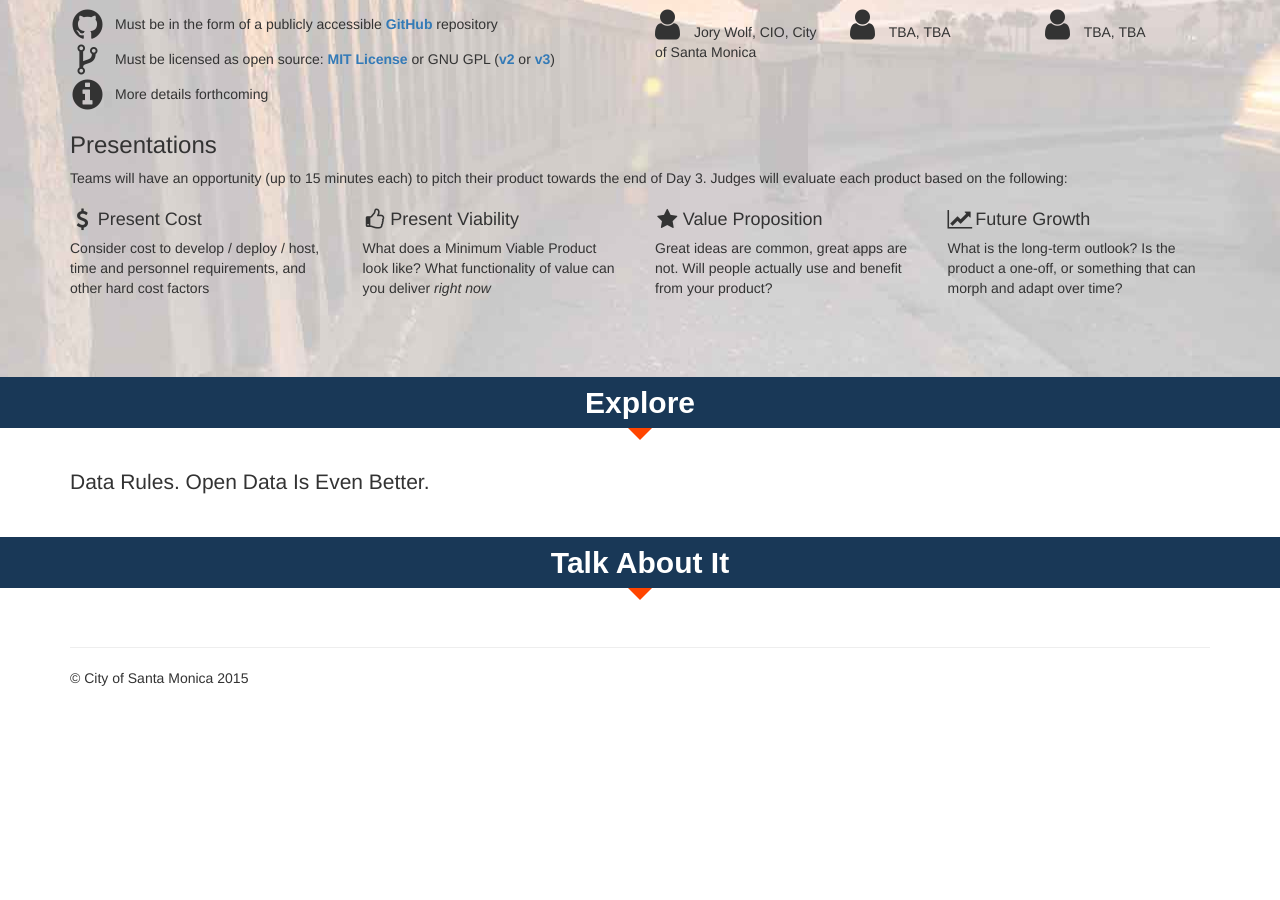
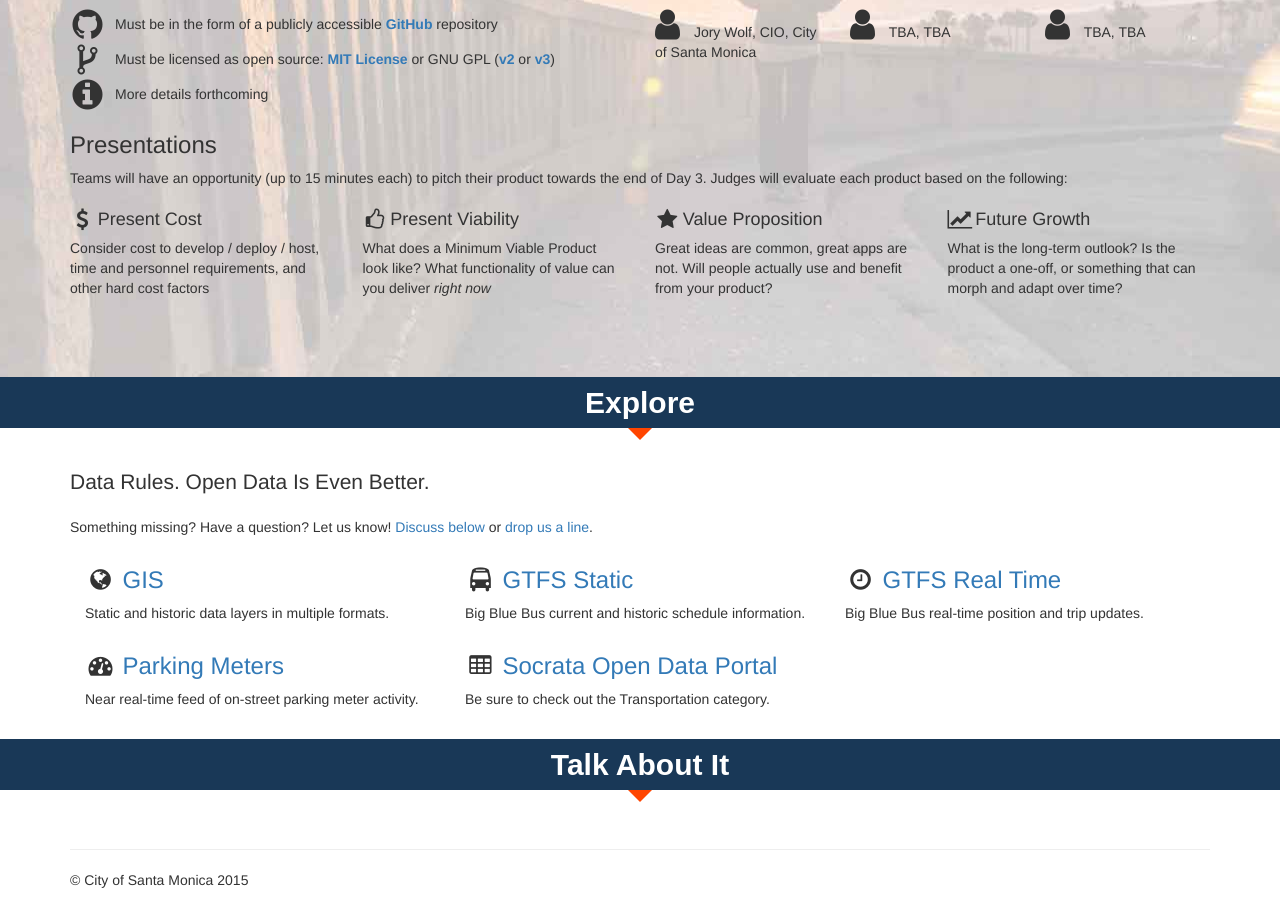
Before and after one commit to CityofSantaMonica/hackthebeach, a Jekyll site: the page built from index.html, in a window 1280 px wide and 900 px high, scrolled down 1631 px. Built offline with Jekyll 4.4.1, drawn with Linux system fonts in a browser that asks for light colours; nearby versions of some CDN libraries; comment, search, counter and statistics services are not loaded; before the commit the page ends 2329 px from its top, so only the background shows below that.

Commit message:
initial set of data sources

```diff
--- /dev/null
+++ b/_data/sources.yaml
@@ -0,0 +1,24 @@
+- name: GIS
+  url: https://github.com/CityofSantaMonica/GIS
+  description: Static and historic data layers in multiple formats.
+  icon: fa-globe
+
+- name: GTFS Static
+  url: https://github.com/CityofSantaMonica/GTFS
+  description: Big Blue Bus current and historic schedule information.
+  icon: fa-bus
+
+- name: GTFS Real Time
+  url: https://github.com/CityofSantaMonica/GTFS
+  description: Big Blue Bus real-time position and trip updates.
+  icon: fa-clock-o
+
+- name: Parking Meters
+  url: https://parking.api.smgov.net
+  description: Near real-time feed of on-street parking meter activity.
+  icon: fa-tachometer
+
+- name: Socrata Open Data Portal
+  url: https://data.smgov.net/browse
+  description: Be sure to check out the Transportation category.
+  icon: fa-table
--- a/_includes/thedata.html
+++ b/_includes/thedata.html
@@ -2,4 +2,22 @@
 
 <div class="container">
   <p class="lead">Data Rules. Open Data Is Even Better.</p>
+
+  <p>Something missing? Have a question? Let us know! <a href="#disqus_thread">Discuss below</a> or <a href="mailto:data@smgov.net">drop us a line</a>.</p>
+
+  <div clas="row data-sources">
+  {% for source in site.data.sources %}
+    <div class="col-md-4">
+      <h3>
+        <i class="fa fa-fw {{ source.icon }}"></i>
+        <span>
+          <a href="{{ source.url }}" target="_blank">{{ source.name }}</a>
+        </span>
+      </h3>
+      <p>
+        {{ source.description }}
+      </p>
+    </div>
+  {% endfor %}
+  </div>
 </div>
```
